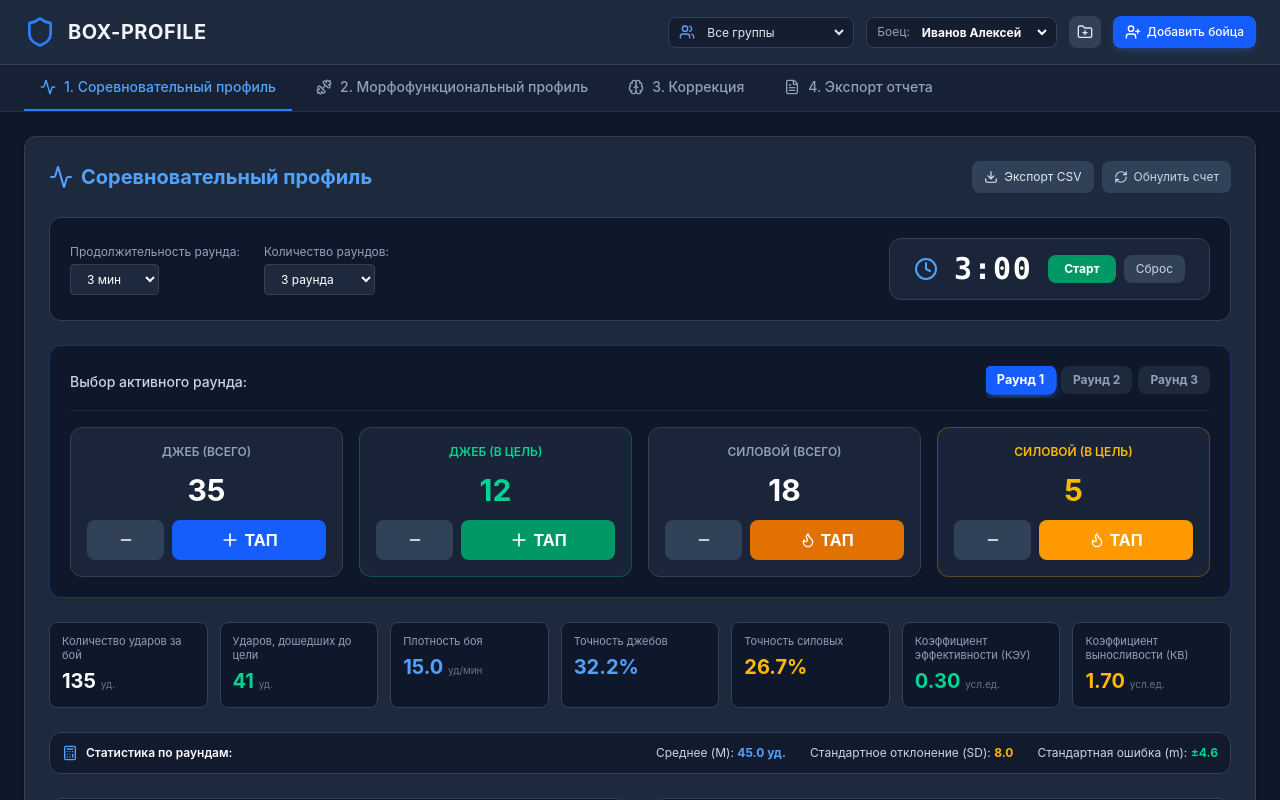
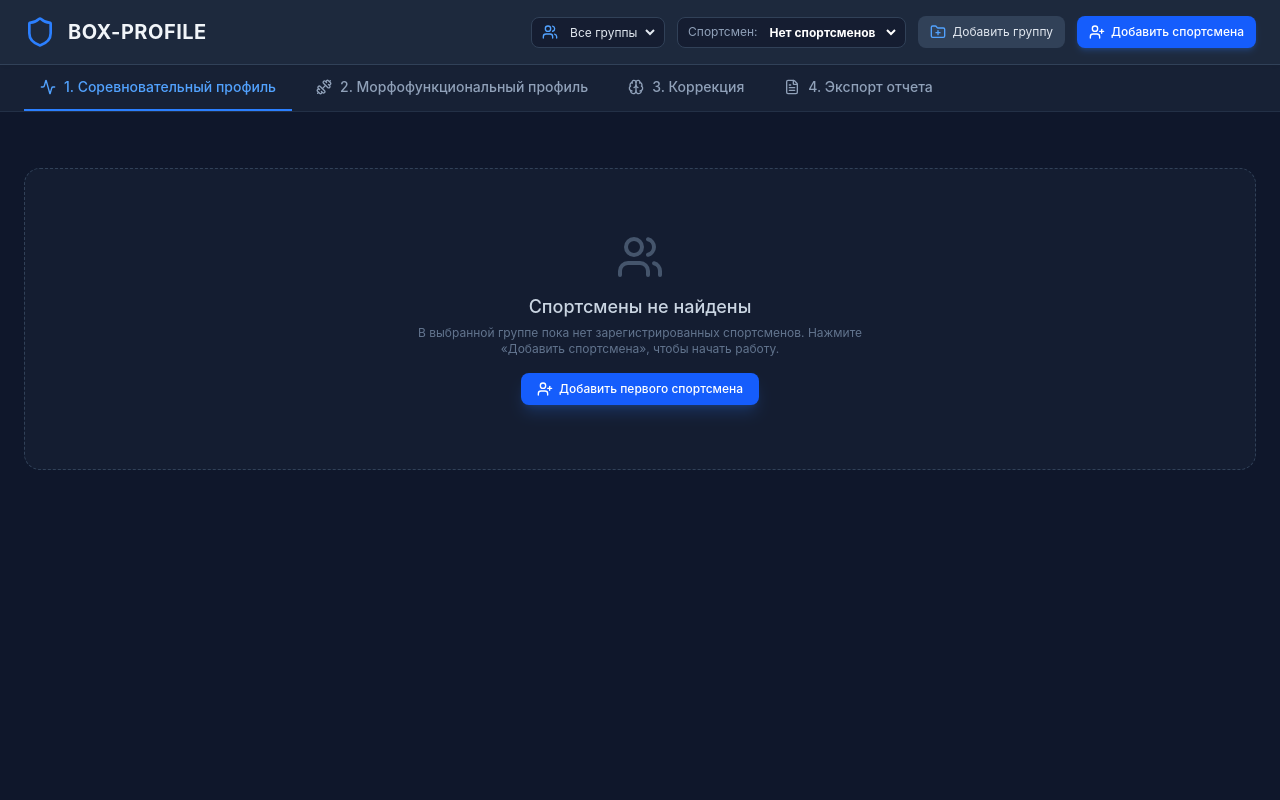
Before and after one commit to konstantinsharomov125/boxing-pwa, a React (Vite) app: page / in a window 1280 px wide. Shown: the top 800 px of the page. Built offline with nearby package versions, Linux system fonts and the light colour scheme.

Commit message:
refactor: minimalist groups, athlete modal with full name only, and clean UI buttons

```diff
--- a/src/App.jsx
+++ b/src/App.jsx
@@ -8,36 +8,30 @@ import ReportView from './components/ReportView';
 export default function App() {
   const [activeTab, setActiveTab] = useState('boxdata');
 
-  // Список групп подготовки
+  // Список групп подготовки (по умолчанию только "Все группы")
   const [groups, setGroups] = useState(() => {
     const saved = localStorage.getItem('box_groups');
-    return saved ? JSON.parse(saved) : ['Все группы', 'Группа ССМ', 'Группа ГПП-2', 'Юниорская сборная'];
+    return saved ? JSON.parse(saved) : ['Все группы'];
   });
 
   const [selectedGroup, setSelectedGroup] = useState('Все группы');
 
-  // Список спортсменов
+  // Список спортсменов (по умолчанию пустой)
   const [athletes, setAthletes] = useState(() => {
     const saved = localStorage.getItem('box_athletes');
     if (saved) {
       try { return JSON.parse(saved); } catch (e) { /* ignore */ }
     }
-    return [
-      { id: 1, name: 'Иванов Алексей', group: 'Группа ССМ', style: 'Темповик', weight: '67 кг' },
-      { id: 2, name: 'Петров Дмитрий', group: 'Юниорская сборная', style: 'Нокаутер', weight: '75 кг' },
-      { id: 3, name: 'Смирнов Артем', group: 'Группа ГПП-2', style: 'Игровик (контратакующий)', weight: '60 кг' },
-    ];
+    return [];
   });
 
-  const [selectedAthlete, setSelectedAthlete] = useState(athletes[0]);
+  const [selectedAthlete, setSelectedAthlete] = useState(athletes[0] || null);
   const [isAddAthleteOpen, setIsAddAthleteOpen] = useState(false);
   const [isManageGroupsOpen, setIsManageGroupsOpen] = useState(false);
 
-  // Поля формы добавления атлета
+  // Поля формы добавления атлета (только ФИО и группа)
   const [newName, setNewName] = useState('');
-  const [newGroup, setNewGroup] = useState(groups[1] || 'Группа ССМ');
-  const [newStyle, setNewStyle] = useState('Темповик');
-  const [newWeight, setNewWeight] = useState('67 кг');
+  const [newGroup, setNewGroup] = useState(groups[1] || 'Все группы');
 
   // Поле создания новой группы
   const [newGroupNameInput, setNewGroupNameInput] = useState('');
@@ -55,10 +49,14 @@ export default function App() {
     ? athletes
     : athletes.filter(a => a.group === selectedGroup);
 
-  // Синхронизация активного спортсмена при смене группы
+  // Синхронизация активного спортсмена при смене группы или списка
   useEffect(() => {
-    if (filteredAthletes.length > 0 && !filteredAthletes.some(a => a.id === selectedAthlete?.id)) {
-      setSelectedAthlete(filteredAthletes[0]);
+    if (filteredAthletes.length > 0) {
+      if (!filteredAthletes.some(a => a.id === selectedAthlete?.id)) {
+        setSelectedAthlete(filteredAthletes[0]);
+      }
+    } else {
+      setSelectedAthlete(null);
     }
   }, [selectedGroup, filteredAthletes, selectedAthlete]);
 
@@ -69,9 +67,9 @@ export default function App() {
     const newAthlete = {
       id: Date.now(),
       name: newName.trim(),
-      group: newGroup,
-      style: newStyle,
-      weight: newWeight,
+      group: newGroup === 'Все группы' ? (groups[1] || 'Основная группа') : newGroup,
+      style: 'Темповик',
+      weight: '67 кг',
     };
 
     const updated = [...athletes, newAthlete];
@@ -101,7 +99,7 @@ export default function App() {
           </div>
         </div>
 
-        {/* Правый верхний блок управления спортсменами и группами */}
+        {/* Правый верхний блок управления */}
         <div className="flex flex-wrap items-center gap-3">
           {/* Селект группы */}
           <div className="flex items-center space-x-2 bg-slate-900/60 p-1.5 rounded-lg border border-slate-700">
@@ -119,36 +117,42 @@ export default function App() {
 
           {/* Селект спортсмена (ТОЛЬКО ФИО) */}
           <div className="flex items-center space-x-2 bg-slate-900/60 p-1.5 rounded-lg border border-slate-700">
-            <span className="text-xs text-slate-400 pl-1">Боец:</span>
+            <span className="text-xs text-slate-400 pl-1">Спортсмен:</span>
             <select
               className="bg-transparent text-xs font-bold text-white focus:outline-none cursor-pointer pr-2"
               value={selectedAthlete ? selectedAthlete.id : ''}
               onChange={(e) => setSelectedAthlete(athletes.find(a => a.id == e.target.value))}
             >
-              {filteredAthletes.map(a => (
-                <option key={a.id} value={a.id} className="bg-slate-800 text-white font-normal">
-                  {a.name}
-                </option>
-              ))}
+              {filteredAthletes.length > 0 ? (
+                filteredAthletes.map(a => (
+                  <option key={a.id} value={a.id} className="bg-slate-800 text-white font-normal">
+                    {a.name}
+                  </option>
+                ))
+              ) : (
+                <option value="" disabled className="bg-slate-800 text-slate-500">Нет спортсменов</option>
+              )}
             </select>
           </div>
 
-          {/* Кнопка управления группами */}
+          {/* Кнопка добавления группы */}
           <button
             onClick={() => setIsManageGroupsOpen(true)}
-            className="bg-slate-700 hover:bg-slate-600 text-slate-200 text-xs p-2 rounded-lg transition-colors cursor-pointer"
-            title="Управление группами"
+            className="bg-slate-700 hover:bg-slate-600 text-slate-200 text-xs px-3 py-2 rounded-lg flex items-center gap-1.5 transition-colors cursor-pointer"
+            title="Добавить группу"
           >
-            <FolderPlus className="w-4 h-4" />
+            <FolderPlus className="w-4 h-4 text-blue-400" />
+            <span>Добавить группу</span>
           </button>
 
           {/* Кнопка добавления спортсмена */}
           <button
             onClick={() => setIsAddAthleteOpen(true)}
             className="bg-blue-600 hover:bg-blue-500 text-white text-xs font-medium px-3 py-2 rounded-lg flex items-center gap-1.5 transition-colors cursor-pointer shadow-md shadow-blue-500/20"
-            title="Добавить нового боксера"
+            title="Добавить спортсмена"
           >
-            <UserPlus className="w-4 h-4" /> Добавить бойца
+            <UserPlus className="w-4 h-4" />
+            <span>Добавить спортсмена</span>
           </button>
         </div>
       </header>
@@ -198,13 +202,24 @@ export default function App() {
             {activeTab === 'report' && <ReportView athlete={selectedAthlete} />}
           </>
         ) : (
-          <div className="text-center py-12 text-slate-400">
-            В выбранной группе нет зарегистрированных спортсменов. Добавьте нового бойца.
+          <div className="text-center py-16 bg-slate-800/40 rounded-2xl border border-dashed border-slate-700 my-8">
+            <Users className="w-12 h-12 text-slate-600 mx-auto mb-3" />
+            <h3 className="text-lg font-medium text-slate-300 mb-1">Спортсмены не найдены</h3>
+            <p className="text-xs text-slate-500 max-w-md mx-auto mb-4">
+              В выбранной группе пока нет зарегистрированных спортсменов. Нажмите «Добавить спортсмена», чтобы начать работу.
+            </p>
+            <button
+              onClick={() => setIsAddAthleteOpen(true)}
+              className="bg-blue-600 hover:bg-blue-500 text-white text-xs font-medium px-4 py-2 rounded-lg inline-flex items-center gap-1.5 cursor-pointer shadow-lg shadow-blue-500/20"
+            >
+              <UserPlus className="w-4 h-4" />
+              <span>Добавить первого спортсмена</span>
+            </button>
           </div>
         )}
       </main>
 
-      {/* МОДАЛЬНОЕ ОКНО: Добавление боксера */}
+      {/* МОДАЛЬНОЕ ОКНО: Добавление спортсмена */}
       {isAddAthleteOpen && (
         <div className="fixed inset-0 bg-black/70 flex items-center justify-center p-4 z-50 animate-fade-in">
           <div className="bg-slate-800 border border-slate-700 rounded-xl max-w-md w-full p-6 shadow-2xl relative">
@@ -213,7 +228,7 @@ export default function App() {
             </button>
 
             <h3 className="text-lg font-bold text-blue-400 mb-4 flex items-center gap-2">
-              <UserPlus className="w-5 h-5" /> Регистрация нового боксера
+              <UserPlus className="w-5 h-5" /> Добавить спортсмена
             </h3>
 
             <form onSubmit={handleAddAthlete} className="space-y-4">
@@ -236,36 +251,10 @@ export default function App() {
                   onChange={(e) => setNewGroup(e.target.value)}
                   className="w-full bg-slate-900 border border-slate-700 rounded px-3 py-2 text-sm text-white focus:border-blue-500 focus:outline-none cursor-pointer"
                 >
-                  {groups.filter(g => g !== 'Все группы').map((g, idx) => (
+                  {groups.map((g, idx) => (
                     <option key={idx} value={g}>{g}</option>
                   ))}
                 </select>
-              </div>
-
-              <div>
-                <label className="block text-xs text-slate-300 mb-1">Индивидуальный стиль</label>
-                <select
-                  value={newStyle}
-                  onChange={(e) => setNewStyle(e.target.value)}
-                  className="w-full bg-slate-900 border border-slate-700 rounded px-3 py-2 text-sm text-white focus:border-blue-500 focus:outline-none cursor-pointer"
-                >
-                  <option value="Темповик">Темповик</option>
-                  <option value="Нокаутер">Нокаутер</option>
-                  <option value="Игровик (контратакующий)">Игровик (контратакующий)</option>
-                  <option value="Универсал">Универсал</option>
-                </select>
-              </div>
-
-              <div>
-                <label className="block text-xs text-slate-300 mb-1">Весовая категория</label>
-                <input
-                  type="text"
-                  required
-                  placeholder="например, 71 кг"
-                  value={newWeight}
-                  onChange={(e) => setNewWeight(e.target.value)}
-                  className="w-full bg-slate-900 border border-slate-700 rounded px-3 py-2 text-sm text-white focus:border-blue-500 focus:outline-none"
-                />
               </div>
 
               <div className="pt-2 flex gap-3">
@@ -281,7 +270,7 @@ export default function App() {
         </div>
       )}
 
-      {/* МОДАЛЬНОЕ ОКНО: Управление группами */}
+      {/* МОДАЛЬНОЕ ОКНО: Добавить группу */}
       {isManageGroupsOpen && (
         <div className="fixed inset-0 bg-black/70 flex items-center justify-center p-4 z-50 animate-fade-in">
           <div className="bg-slate-800 border border-slate-700 rounded-xl max-w-md w-full p-6 shadow-2xl relative">
@@ -290,7 +279,7 @@ export default function App() {
             </button>
 
             <h3 className="text-lg font-bold text-blue-400 mb-4 flex items-center gap-2">
-              <FolderPlus className="w-5 h-5" /> Управление группами
+              <FolderPlus className="w-5 h-5" /> Добавить группу
             </h3>
 
             <form onSubmit={handleCreateGroup} className="mb-4 flex gap-2">
```
